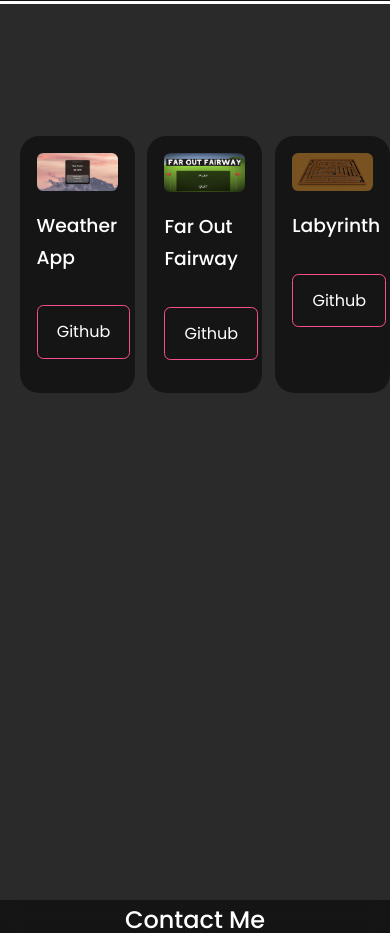
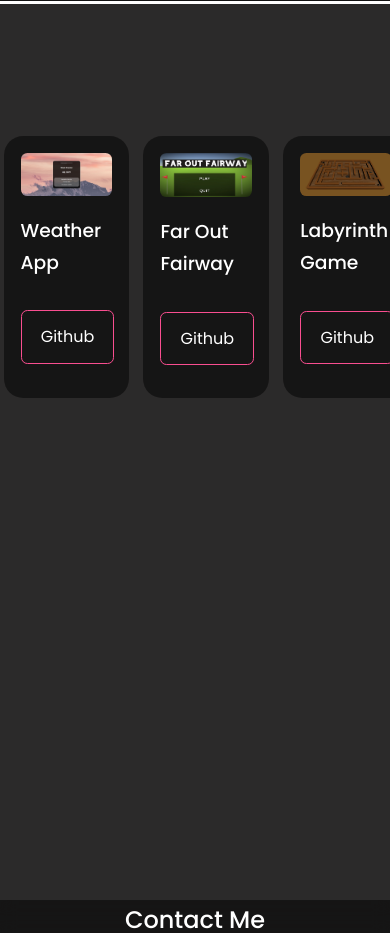
Before and after one commit to mbarto202/react-portfolio-website, a React (Create React App) app: page / in a window 390 px wide. Shown: the part 1700-2633 px from the top of the page. Built offline with nearby package versions, Linux system fonts and the light colour scheme.

Commit message:
phone compatibility

```diff
--- a/src/components/portfolio/Portfolio.jsx
+++ b/src/components/portfolio/Portfolio.jsx
@@ -15,7 +15,7 @@ const Portfolio = () => {
           </div>
           <h3>Weather App</h3>
           <div className='portfolio_item-cta'>
-            <a href="https://github.com/mbarto202/react-weather-app"  className='btn' target='_blank'>Github</a>
+            <div className='gh'><a href="https://github.com/mbarto202/react-weather-app"  className='btn' target='_blank'>Github</a></div>
             <div className='demo'><a href="http://weathermb.com"  className='btn btn-primary' target='_blank'>Live Demo</a></div>
           </div>
         </article>
@@ -26,7 +26,7 @@ const Portfolio = () => {
           </div>
           <h3>Far Out Fairway</h3>
           <div className='portfolio_item-cta'>
-            <a href="https://github.com/WCU-CSC476-F20/team-project-2-team-t"  className='btn' target='_blank'>Github</a>
+            <div className='gh'><a href="https://github.com/WCU-CSC476-F20/team-project-2-team-t"  className='btn' target='_blank'>Github</a></div>
             <div className='demo'><a href="https://play.unity.com/mg/other/team-project-2-build-1"  className='btn btn-primary' target='_blank'>Live Demo</a></div>
           </div>
         </article>
@@ -35,9 +35,9 @@ const Portfolio = () => {
           <div className='portfolio_img'>
             <img src={IMG3} alt=''/>
           </div>
-          <h3>Labyrinth</h3>
+          <h3>Labyrinth Game</h3>
           <div className='portfolio_item-cta'>
-            <a href="https://github.com/WCU-CSC476-F20/team-project-1-team-t/tree/master"  className='btn' target='_blank'>Github</a>
+            <div className='gh'><a href="https://github.com/WCU-CSC476-F20/team-project-1-team-t/tree/master"  className='btn' target='_blank'>Github</a></div>
             <div className='demo'><a href="https://play.unity.com/mg/other/crazy-labyrinth-team-t"  className='btn btn-primary' target='_blank'>Live Demo</a></div>
           </div>
         </article>
--- a/src/components/portfolio/portfolio.css
+++ b/src/components/portfolio/portfolio.css
@@ -46,10 +46,8 @@ h2 {
 @media screen and (max-width: 600px) {
     .portfolio_item {
         width: 90%;
-    }
-
-    .portfolio_item-cta {
-        gap: 3rem;
+        position: relative;
+        right: 16px;
     }
 
     .portfolio_container {
@@ -58,7 +56,11 @@ h2 {
         gap: 0rem;
     }
 
-    .demo{
+    .demo {
         display: none;
     }
+
+    .gh {
+        padding-right: 12px;
+    }
 }
```
